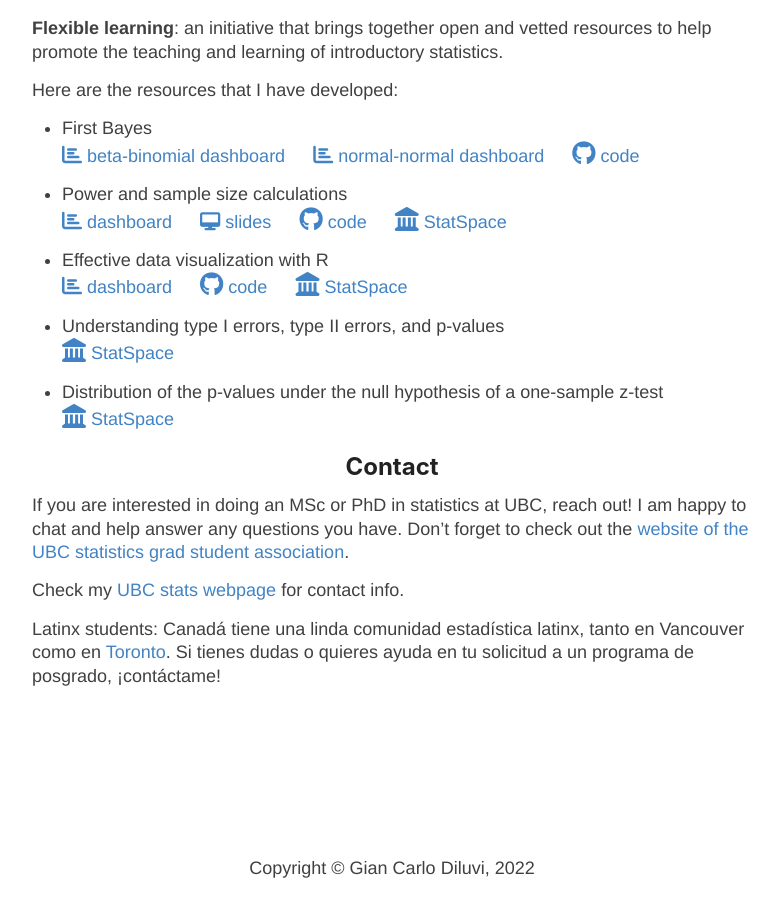
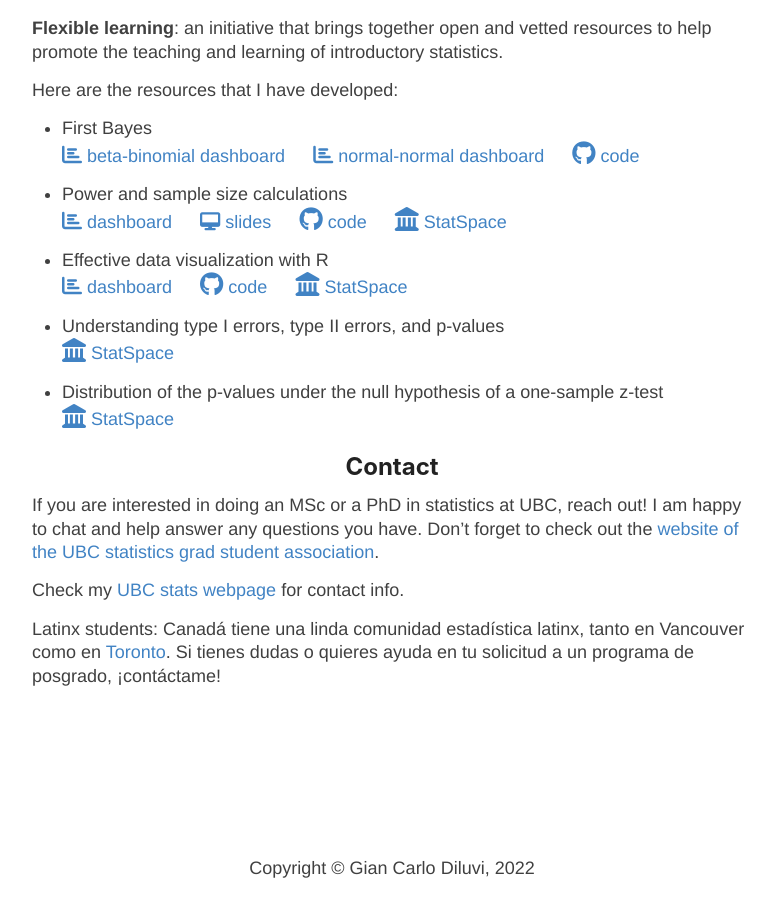
Before and after one commit to giankdiluvi/giankdiluvi.github.io, a Jekyll site: the page built from index.md, in a window 1280 px wide and 900 px high, scrolled down 1807 px. Shown: the whole window, without its empty margins (248-1027 px from the left). Built offline with Jekyll 4.4.1, drawn with Linux system fonts in a browser that asks for light colours; nearby versions of some CDN libraries; our own code applies the rules of GitHub Pages for plain Markdown files.

Commit message:
minor update to txt

```diff
--- a/index.md
+++ b/index.md
@@ -200,7 +200,7 @@
 
 ## Contact
 
-If you are interested in doing an MSc or PhD in statistics at UBC, reach out!
+If you are interested in doing an MSc or a PhD in statistics at UBC, reach out!
 I am happy to chat and help answer any questions you have.
 Don't forget to check out the
 [website of the UBC statistics grad student association](https://www.stat.ubc.ca/sgsa).
```
